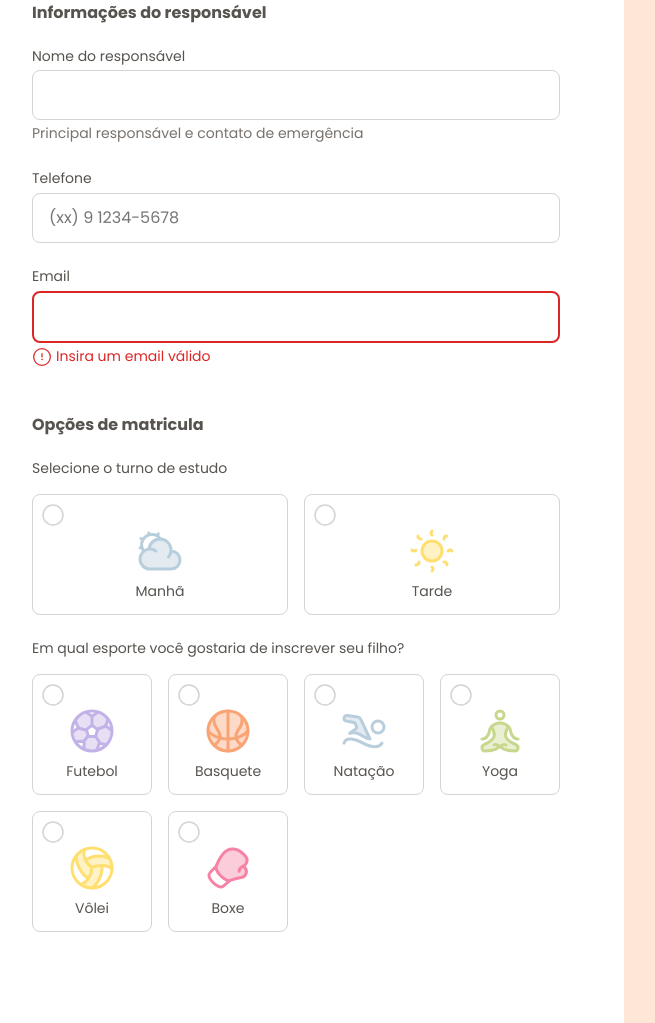
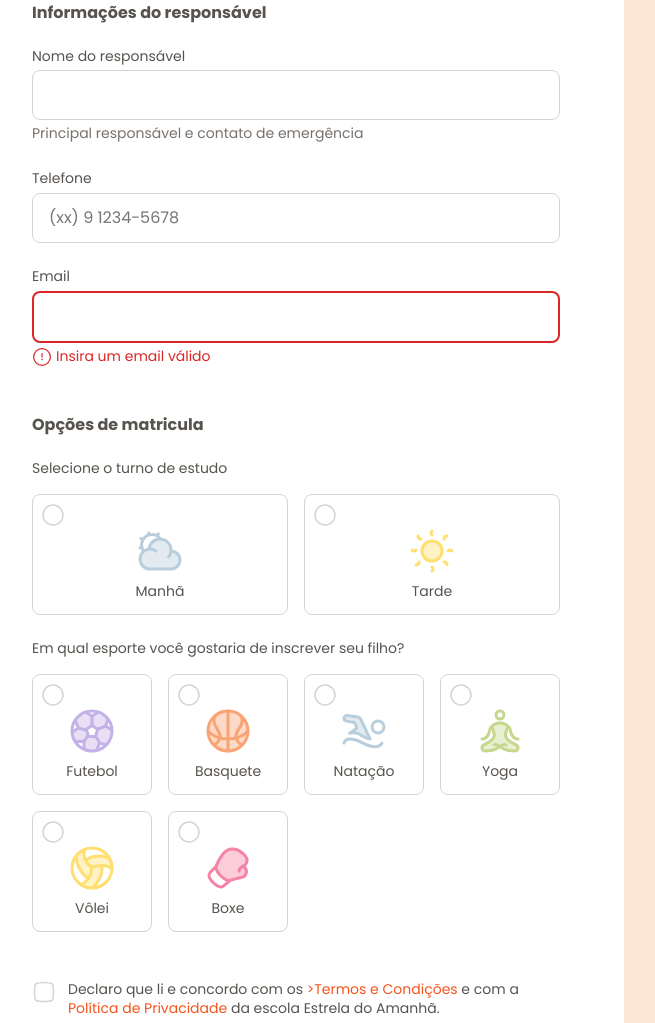
Before and after one commit to Dav1994Moutinho/formulario-de-matricula, a plain HTML site: page index.html in a window 1280 px wide and 2400 px high. Shown: the part 1377-2400 px from the top of the page, without its empty margins (32-687 px from the left). Drawn offline with Linux system fonts and the light colour scheme.

Commit message:
Doing checkbox inputs

```diff
--- a/index.html
+++ b/index.html
@@ -221,6 +221,15 @@
                             </div>
                         </div>
                     </fieldset>
+
+                    <div class="terms-wrapper input-wrapper checkbox-wrapper">
+                        <div class="checkbox-image"></div>
+                        <input type="checkbox" name="terms" id="terms">
+
+                        <label for="terms">
+                            Declaro que li e concordo com os <strong>>Termos e Condições</strong> e com a <strong>Política de Privacidade</strong> da escola Estrela do Amanhã.
+                        </label>
+                    </div>
                 </form>
             </div>
         </main>
--- /dev/null
+++ b/styles/fields/checkbox.css
@@ -0,0 +1,38 @@
+.terms-wrapper {
+    margin-top: 3rem;
+    display: flex;
+    gap: .75rem;
+    align-items: flex-start;
+
+    & strong {
+        font-weight: 500;
+        color: var(--stroke-highlight);
+    }
+}
+
+.checkbox-wrapper {
+    position: relative;
+
+    & [type="checkbox"] {
+        all: unset;
+        position: absolute;
+        inset: 0;
+    }
+
+    .checkbox-image {
+        flex: 0 0 1.5rem;
+        height: 1.5rem;
+
+        background-image: url(../../assets/icons/checkbox-default.svg);
+    }
+
+    &:hover, &:focus-within {
+        .checkbox-image {
+            background-image: url(../../assets/icons/checkbox-hover.svg);
+        }
+    }
+
+    &:has(:checked) .checkbox-image {
+        background-image: url(../../assets/icons/checkbox-checked.svg);
+    }
+}
--- a/styles/fields/index.css
+++ b/styles/fields/index.css
@@ -1,3 +1,4 @@
 @import url(input.css);
 @import url(droparea.css);
 @import url(radio.css);
+@import url(checkbox.css);
```
